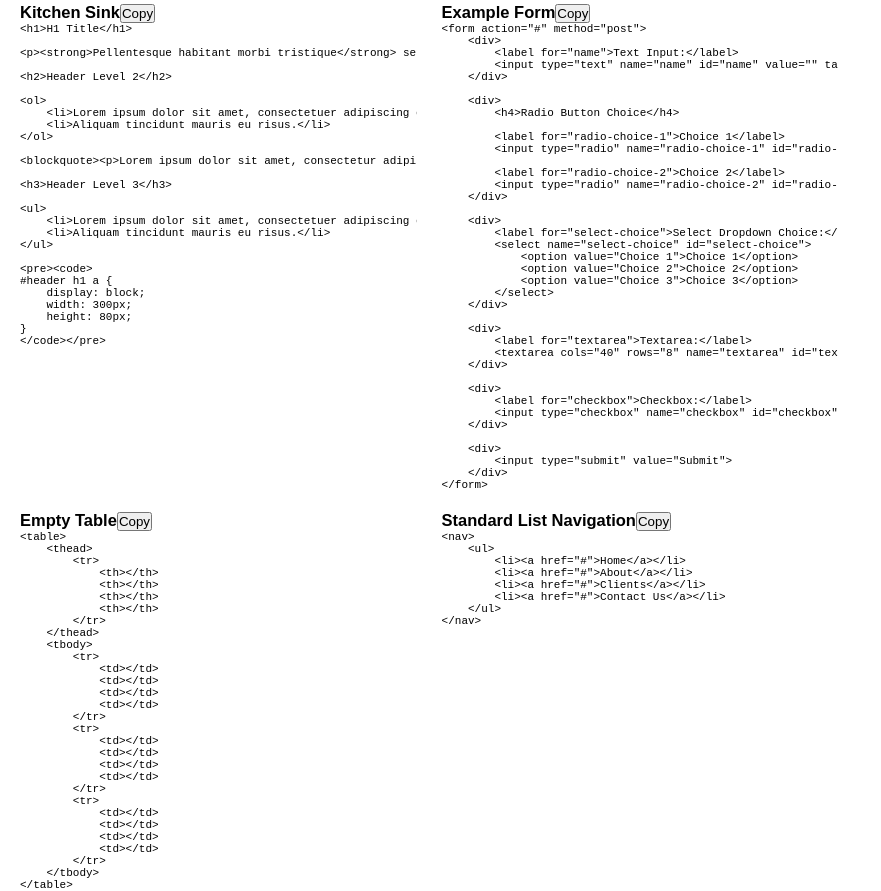
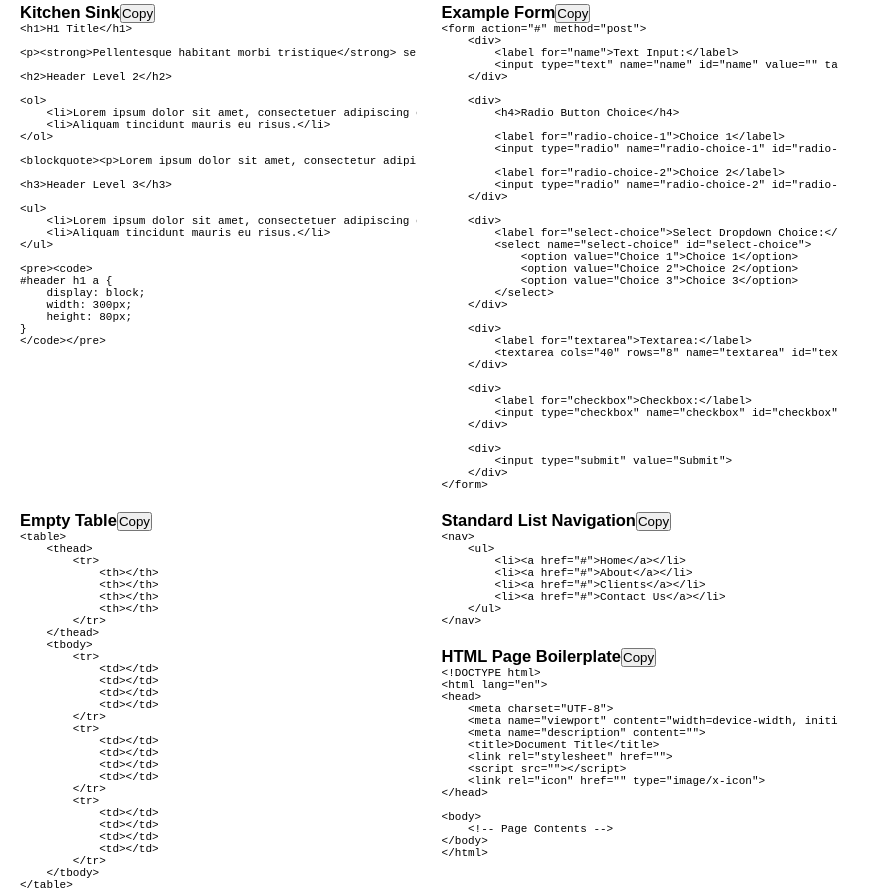
Before and after one commit to pixelspring/CodeIpsum, a website: page src/index.html in a window 1280 px wide. Shown: the part 478-1369 px from the top of the page, without its empty margins (0-881 px from the left). Drawn offline with Linux system fonts and the light colour scheme; files that its build step writes are made by us from their sources.

Commit message:
Add html page boilerplate

```diff
--- a/src/index.html
+++ b/src/index.html
@@ -209,6 +209,26 @@
 &lt;/nav&gt;</pre>
     </div>
 
+    <div class="col">
+        <h2>HTML Page Boilerplate<button class="btn" data-clipboard-action="copy" data-clipboard-target="#htmlboilerplate">Copy</button></h2>
+        <pre class="prettyprint" id="htmlboilerplate">&lt;!DOCTYPE html&gt;
+&lt;html lang=&quot;en&quot;&gt;
+&lt;head&gt;
+    &lt;meta charset=&quot;UTF-8&quot;&gt;
+    &lt;meta name=&quot;viewport&quot; content=&quot;width=device-width, initial-scale=1.0&quot;&gt;
+    &lt;meta name=&quot;description&quot; content=&quot;&quot;&gt;
+    &lt;title&gt;Document Title&lt;/title&gt;
+    &lt;link rel=&quot;stylesheet&quot; href=&quot;&quot;&gt;
+    &lt;script src=&quot;&quot;&gt;&lt;/script&gt;
+    &lt;link rel=&quot;icon&quot; href=&quot;&quot; type=&quot;image/x-icon&quot;&gt;
+&lt;/head&gt;
+
+&lt;body&gt;
+    &lt;!-- Page Contents --&gt;
+&lt;/body&gt;
+&lt;/html&gt;</pre>
+    </div>
+
 </div>
 </main>
 
```
Also changed, not shown: dist/index.html.
